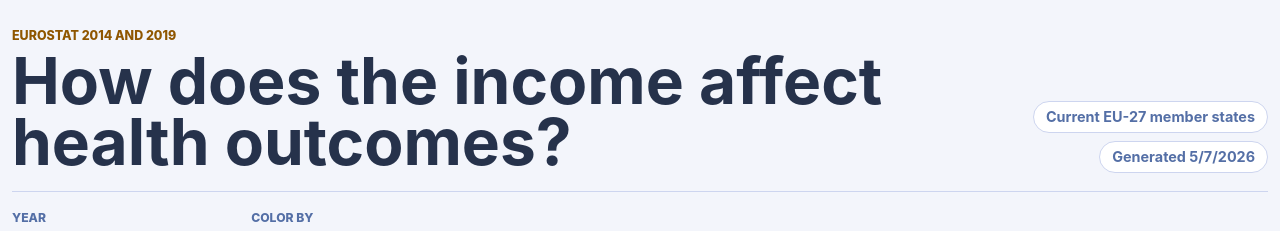
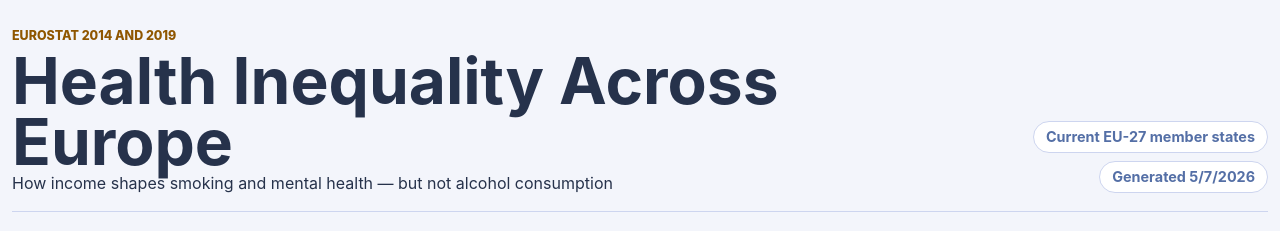
Before and after one commit to DanielMajzik/danielmajzik.github.io, a React (Vite) app: page / in a window 1280 px wide. Shown: the top 231 px of the page. Built offline with nearby package versions, Linux system fonts and the light colour scheme.

Commit message:
added more plots

```diff
--- a/src/sections/HeaderSection.tsx
+++ b/src/sections/HeaderSection.tsx
@@ -5,7 +5,11 @@ export function HeaderSection() {
     <header className="app-header">
       <div>
         <p className="eyebrow">Eurostat 2014 and 2019</p>
-        <h1>How does the income affect health outcomes?</h1>
+        <h1>Health Inequality Across Europe</h1>
+
+        <p className="subtitle">
+          How income shapes smoking and mental health — but not alcohol consumption
+        </p>
       </div>
       <div className="source-line">
         <span>{getCoverage()}</span>
```
Also changed, not shown: 1 other file (tests, documents, lock files or other folders).
